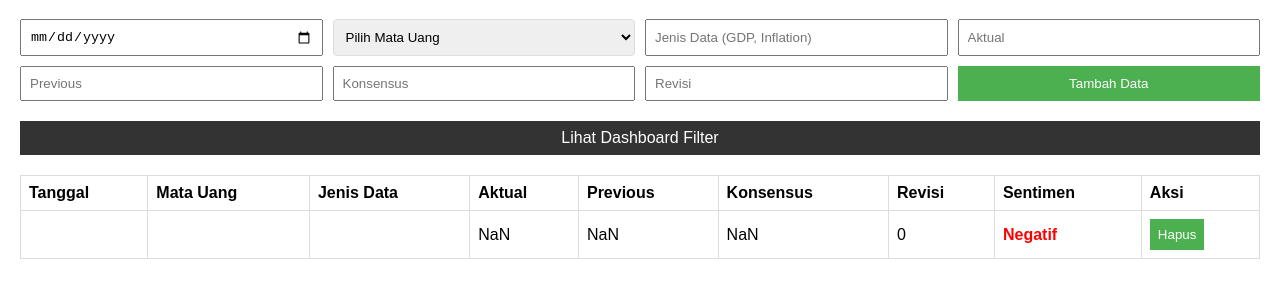
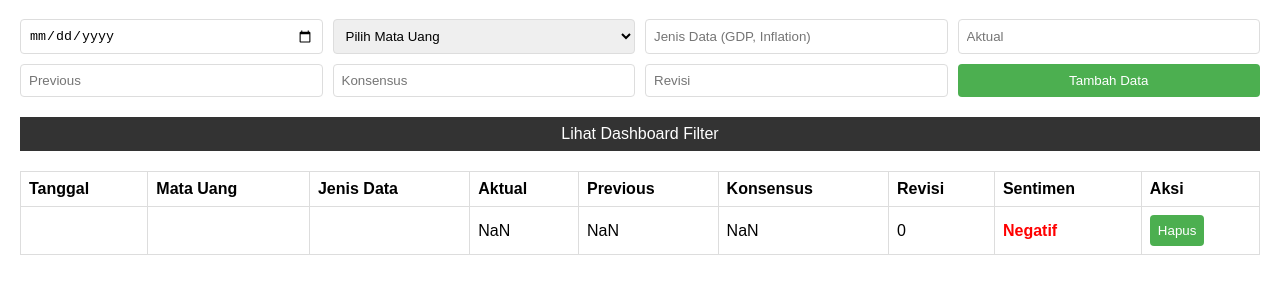
Before and after one commit to tirtaw292/Weighted-Sentiment-Dashboard-for-Forex-Data, a plain HTML site: page index.html in a window 1280 px wide. Both pictures are taken after a click on the button "Tambah Data". Shown: the part 61-358 px from the top of the page. Drawn offline with Linux system fonts and the light colour scheme.

Commit message:
Update index.html

```diff
--- a/index.html
+++ b/index.html
@@ -7,13 +7,17 @@
   <style>
     body { font-family: Arial, sans-serif; margin: 20px; }
     .input-form { display: grid; grid-template-columns: repeat(4, 1fr); gap: 10px; margin-bottom: 20px; }
-    input, select, button { padding: 8px; }
-    select { border: 1px solid #ddd; border-radius: 4px; width: 100%; }
+    input, select, button { padding: 8px; border: 1px solid #ddd; border-radius: 4px; }
+    select { width: 100%; }
     button { background: #4CAF50; color: white; border: none; cursor: pointer; }
     table { width: 100%; border-collapse: collapse; margin-top: 20px; }
     th, td { border: 1px solid #ddd; padding: 8px; text-align: left; }
     .positif { color: green; font-weight: bold; }
     .negatif { color: red; font-weight: bold; }
+    a.dashboard-link {
+      display: block; text-align: center; margin-top: 10px; padding: 8px;
+      background: #333; color: white; text-decoration: none; grid-column: span 4;
+    }
   </style>
 </head>
 <body>
@@ -32,12 +36,13 @@
       <option value="NZD">NZD</option>
     </select>
     <input type="text" id="jenis-news" placeholder="Jenis Data (GDP, Inflation)" required>
+    <!-- Urutan Input: Actual → Previous → Consensus → Revisi -->
     <input type="number" step="0.01" id="actual" placeholder="Aktual" required>
     <input type="number" step="0.01" id="previous" placeholder="Previous" required>
     <input type="number" step="0.01" id="consensus" placeholder="Konsensus" required>
     <input type="number" step="0.01" id="revisi" placeholder="Revisi">
     <button onclick="tambahData()">Tambah Data</button>
-    <a href="filter.html" style="grid-column: span 4; text-align: center; display: block; margin-top: 10px; padding: 8px; background: #333; color: white; text-decoration: none;">Lihat Dashboard Filter</a>
+    <a href="filter.html" class="dashboard-link">Lihat Dashboard Filter</a>
   </div>
   <table id="data-table">
     <thead>
@@ -45,6 +50,7 @@
         <th>Tanggal</th>
         <th>Mata Uang</th>
         <th>Jenis Data</th>
+        <!-- Urutan Kolom: Actual → Previous → Consensus → Revisi -->
         <th>Aktual</th>
         <th>Previous</th>
         <th>Konsensus</th>
@@ -60,7 +66,7 @@
     let data = JSON.parse(localStorage.getItem('forexData')) || [];
 
     function hitungSentimen(actual, consensus, previous, revisi) {
-      const score = (actual - consensus) * 0.5 + (actual - previous) * 0.3 + revisi * 0.2;
+      const score = (actual - consensus) * 0.5 + (actual - previous) * 0.3 + (revisi || 0) * 0.2;
       return score >= 0 ? "Positif" : "Negatif";
     }
 
@@ -84,6 +90,7 @@
       data.push(newData);
       localStorage.setItem('forexData', JSON.stringify(data));
       updateTable();
+      resetForm();
     }
 
     function updateTable() {
@@ -98,9 +105,7 @@
           <td>${item.consensus}</td>
           <td>${item.revisi}</td>
           <td class="${item.sentimen.toLowerCase()}">${item.sentimen}</td>
-          <td>
-            <button onclick="hapusData(${item.id})">Hapus</button>
-          </td>
+          <td><button onclick="hapusData(${item.id})">Hapus</button></td>
         </tr>
       `).join('');
     }
@@ -111,7 +116,16 @@
       updateTable();
     }
 
-    // Muat data saat halaman dimuat
+    function resetForm() {
+      document.getElementById('tanggal').value = '';
+      document.getElementById('negara').value = '';
+      document.getElementById('jenis-news').value = '';
+      document.getElementById('actual').value = '';
+      document.getElementById('previous').value = '';
+      document.getElementById('consensus').value = '';
+      document.getElementById('revisi').value = '';
+    }
+
     window.onload = updateTable;
   </script>
 </body>
```
